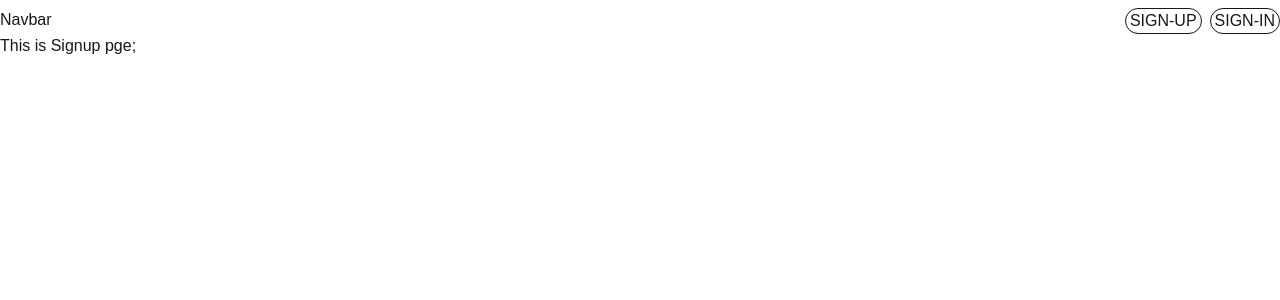
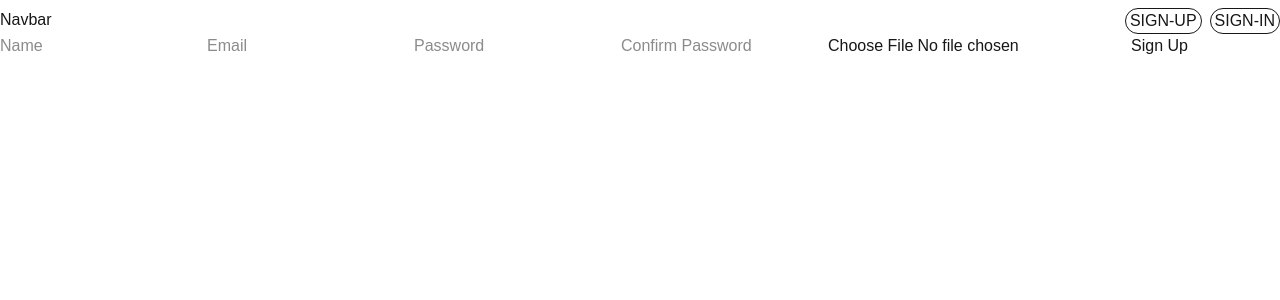
Before and after one commit to LakshyaG34/ExpenseTracker-SAAS-NEXT-MongoDB-TailwindCSS, a Next.js app: page /signup in a window 1280 px wide. Shown: the top 300 px of the page. Built offline with nearby package versions, Linux system fonts and the light colour scheme; no server answers.

Commit message:
Implemented AWS-S3 for profilePic

```diff
--- a/package.json
+++ b/package.json
@@ -9,11 +9,13 @@
     "lint": "eslint"
   },
   "dependencies": {
+    "aws-sdk": "^2.1692.0",
     "bcryptjs": "^3.0.2",
     "dotenv": "^17.2.2",
     "jsonwebtoken": "^9.0.2",
     "mongodb": "^6.20.0",
     "mongoose": "^8.18.1",
+    "multer": "^2.0.2",
     "next": "15.5.3",
     "react": "19.1.0",
     "react-dom": "19.1.0",
--- a/src/app/api/signin/route.js
+++ b/src/app/api/signin/route.js
@@ -22,7 +22,7 @@ export async function POST(req){
             return new Response(JSON.stringify({error : "Wrong Passwords"}), {status : 400});
         }
 
-        const token = jwt.sign({id : user._id, email : user.email, name : user.name}, process.env.JWT_SECRET, {
+        const token = jwt.sign({id : user._id, email : user.email, name : user.name, profilePic : user.profilePic}, process.env.JWT_SECRET, {
             expiresIn : "7d"
         });
 
--- a/src/app/api/signup/route.js
+++ b/src/app/api/signup/route.js
@@ -1,14 +1,23 @@
 import {dbConnect} from "../../../lib/db"
 import User from "../../../models/User"
 import bcrypt from "bcryptjs"
+import s3 from "../../../lib/s3"
+
+export const config = {
+  api: {
+    bodyParser: false, // disable bodyParser so we can use formData
+  },
+};
 
 export async function POST(req){
     try{
         await dbConnect();
-        const {name, email, password, confirmPassword} = await req.json();
-        if (!name || !email || !password || !confirmPassword) {
-        return new Response(JSON.stringify({ error: "All fields are required" }), { status: 400 });
-        }
+        const formData = await req.formData();
+        const name = formData.get("name");
+        const email = formData.get("email");
+        const password = formData.get("password");
+        const confirmPassword = formData.get("confirmPassword");
+        const file = formData.get("profilePic");
 
         if (password !== confirmPassword) {
         return new Response(JSON.stringify({ error: "Passwords do not match" }), { status: 400 });
@@ -18,17 +27,32 @@ export async function POST(req){
         {
             return new Response(JSON.stringify({ error: "User already exists" }), { status: 400 });
         }
-        if(password !== confirmPassword)
-        {
-            throw new Error("Passwords does not match");
-        }
 
         const hashedPassword = await bcrypt.hash(password, 10);
+
+        let profilePicUrl = "";
+        if(file)
+        {
+            const arrayBuffer = await file.arrayBuffer();
+            const buffer = Buffer.from(arrayBuffer);
+
+            const params = {
+                Bucket: process.env.S3_BUCKET,
+                Key: `profile-pics/${Date.now()}_${file.name}`,
+                Body: buffer,
+                ContentType: file.type,
+                // ACL: "public-read",
+            };
+
+            const uploaded = await s3.upload(params).promise();
+            profilePicUrl = uploaded.Location;
+        }
 
         const newUser = await User.create({
             name,
             email,
-            password : hashedPassword
+            password : hashedPassword,
+            profilePic : profilePicUrl
         })
 
         const {password : _, ...newUserWithoutPassword} = newUser.toObject();
--- a/src/app/components/navbar.jsx
+++ b/src/app/components/navbar.jsx
@@ -1,12 +1,13 @@
 "use client";
 
-import React, { useState } from "react";
+import React, { useState, useEffect } from "react";
 import Link from "next/link";
 import { useAuth } from "../../context/authContext";
 import { FiMenu } from "react-icons/fi";
 
 const Navbar = () => {
   const { isLoggedIn, logout } = useAuth();
+  const [imgUrl, setImgUrl] = useState("");
   const handleLogout = async () => {
     await fetch("/api/logout", {
       method: "POST",
@@ -15,6 +16,22 @@ const Navbar = () => {
   };
   const [isOpen, setIsOpen] = useState(false);
   const handleOpen = () => setIsOpen(true);
+  useEffect(() => {
+    const handlePic = async () => {
+      try {
+        const res = await fetch("/api/me");
+        if (!res.ok) {
+          throw new Error("Invalid response");
+        }
+        const temp = await res.json();
+        setImgUrl(temp.user.profilePic);
+      } catch (err) {
+        console.log(err);
+      }
+    };
+    handlePic();
+  }, []);
+
   return (
     <div className="mt-2">
       <div className="hidden md:flex flex-row justify-between">
@@ -22,15 +39,29 @@ const Navbar = () => {
           <>
             <Link href="/">Navbar</Link>
             <div className="flex flex-row items-center gap-2">
-                <Link href="/signup" className="border rounded-full px-1">SIGN-UP</Link>
-                <Link href="/signin" className="border rounded-full px-1">SIGN-IN</Link>
+              <Link href="/signup" className="border rounded-full px-1">
+                SIGN-UP
+              </Link>
+              <Link href="/signin" className="border rounded-full px-1">
+                SIGN-IN
+              </Link>
             </div>
           </>
         ) : (
           <>
+            <Link href="/">Navbar</Link>
+            <div className = "flex flex-row items-center gap-4 px-2 py-1">
               <button onClick={handleLogout} className="cursor-pointer">
                 LogOut
               </button>
+              <Link href="/profile">
+                <img
+                    src={imgUrl || "/default-avatar.png"} // fallback avatar
+                    alt="Profile Picture"
+                    className="w-8 h-8 rounded-full object-cover" // size + rounded
+                />
+              </Link>
+            </div>
           </>
         )}
       </div>
@@ -39,14 +70,19 @@ const Navbar = () => {
           <>
             <Link href="/">Navbar</Link>
             <div className="flex flex-row items-center gap-2">
-                    <button onClick = {handleOpen}>
-                    {
-                        !isOpen ? <FiMenu/> :
+              <button onClick={handleOpen}>
+                {!isOpen ? (
+                  <FiMenu />
+                ) : (
                   <div className="flex flex-col gap-4">
-                            <Link href="#" className="border rounded-xl">Signup</Link>
-                            <Link href="#" className="border rounded-xl">Signin</Link>
+                    <Link href="#" className="border rounded-xl">
+                      Signup
+                    </Link>
+                    <Link href="#" className="border rounded-xl">
+                      Signin
+                    </Link>
                   </div>
-                    }
+                )}
               </button>
             </div>
           </>
--- /dev/null
+++ b/src/app/profile/page.jsx
@@ -0,0 +1,19 @@
+"use client"
+
+import React, {useState} from "react"
+
+const Profile = () =>{
+
+    const [name, setName] = useState("");
+    const handleFetch = async() =>{
+        const res = await fetch("/api/me");
+        const temp = await res.json();
+    }
+    return(
+        <div>
+            This is Profile Page
+        </div>
+    )
+}
+
+export default Profile;
--- a/src/app/signup/page.js
+++ b/src/app/signup/page.js
@@ -1,9 +1,86 @@
+"use client"
+
+import React, {useState} from "react"
+
 const Signup = () =>
 {
+    const [form, setForm] = useState({
+        name : "",
+        email : "",
+        password : "",
+        confirmPassword : ""
+    });
+    const [file, setFile] = useState(null);
+
+    const handleChange = (e) => {
+    setForm({ ...form, [e.target.name]: e.target.value });
+    };
+
+    const handleSubmit = async(e) =>{
+        e.preventDefault();
+        const formData = new FormData();
+        formData.append("name", form.name);
+        formData.append("email", form.email);
+        formData.append("password", form.password);
+        formData.append("confirmPassword", form.confirmPassword);
+
+        if(file)
+        {
+            formData.append("profilePic", file);
+        }
+
+        const res = await fetch("/api/signup",{
+            method : "POST",
+            body : formData
+        })
+
+        const data = await res.json();
+        console.log(data);
+    }
+
     return(
-        <div>
-        This is Signup pge;
-        </div>
+        <form onSubmit = {handleSubmit}>
+            <input
+            type="text"
+            name="name"
+            placeholder="Name"
+            value={form.name}
+            onChange={handleChange}
+            required
+            />
+            <input
+                type="email"
+                name="email"
+                placeholder="Email"
+                value={form.email}
+                onChange={handleChange}
+                required
+            />
+            <input
+                type="password"
+                name="password"
+                placeholder="Password"
+                value={form.password}
+                onChange={handleChange}
+                required
+            />
+            <input
+                type="password"
+                name="confirmPassword"
+                placeholder="Confirm Password"
+                value={form.confirmPassword}
+                onChange={handleChange}
+                required
+            />
+
+            <input
+                type="file"
+                accept="image/*"
+                onChange={(e) => setFile(e.target.files[0])}
+            />
+
+            <button type="submit">Sign Up</button>
+        </form>
     )
 }
 
--- /dev/null
+++ b/src/lib/s3.js
@@ -0,0 +1,9 @@
+import AWS from "aws-sdk"
+
+const s3 = new AWS.S3({
+    accessKeyId : process.env.AWS_ACCESS_KEY_ID,
+    secretAccessKey : process.env.AWS_SECRET_ACCESS_KEY,
+    region : process.env.AWS_REGION
+});
+
+export default s3;
--- a/src/models/User.js
+++ b/src/models/User.js
@@ -12,6 +12,11 @@ const userSchema = mongoose.Schema({
     password:{
         type : String,
         required : true
+    },
+    profilePic : {
+        type : String,
+        default : "",
+        // required : true
     }
 
 }, {timestamps : true})
```
Also changed, not shown: 1 other file (tests, documents, lock files or other folders). Lines whose indentation alone changed are shown as unchanged.
